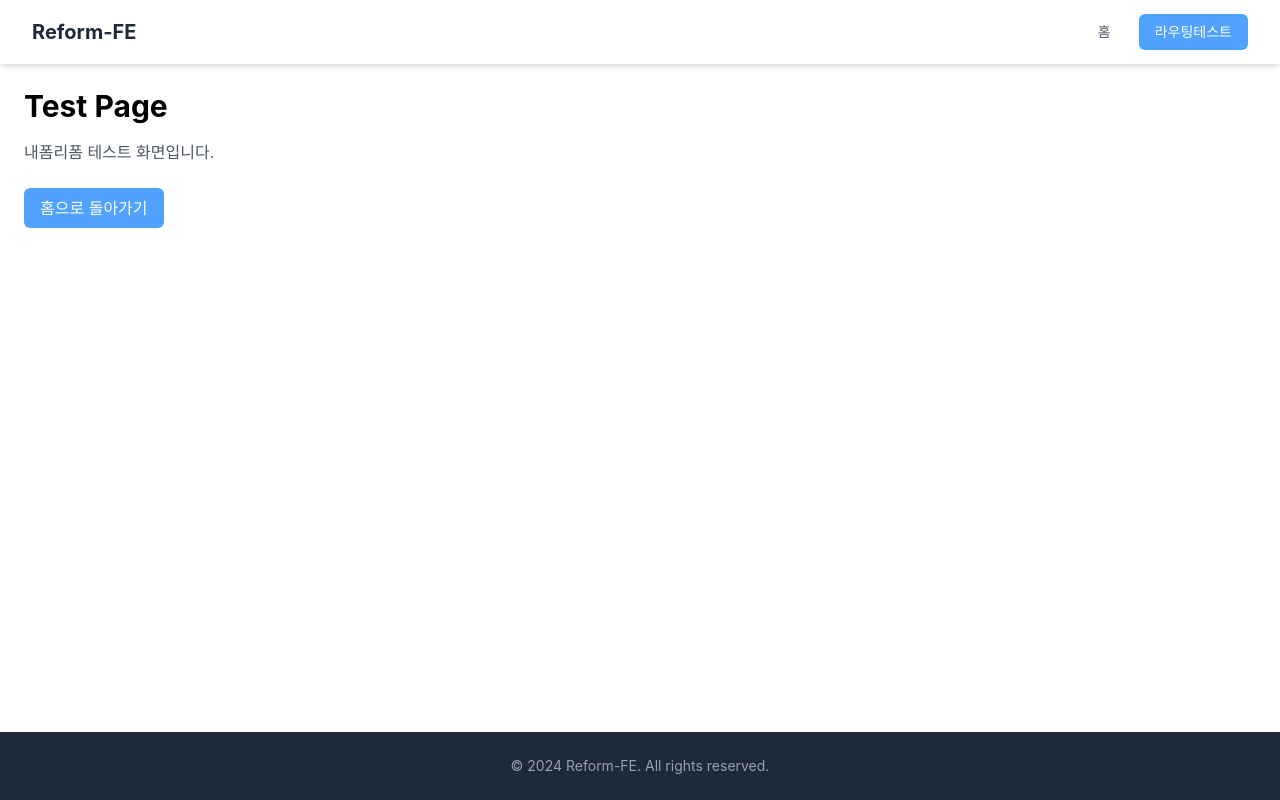
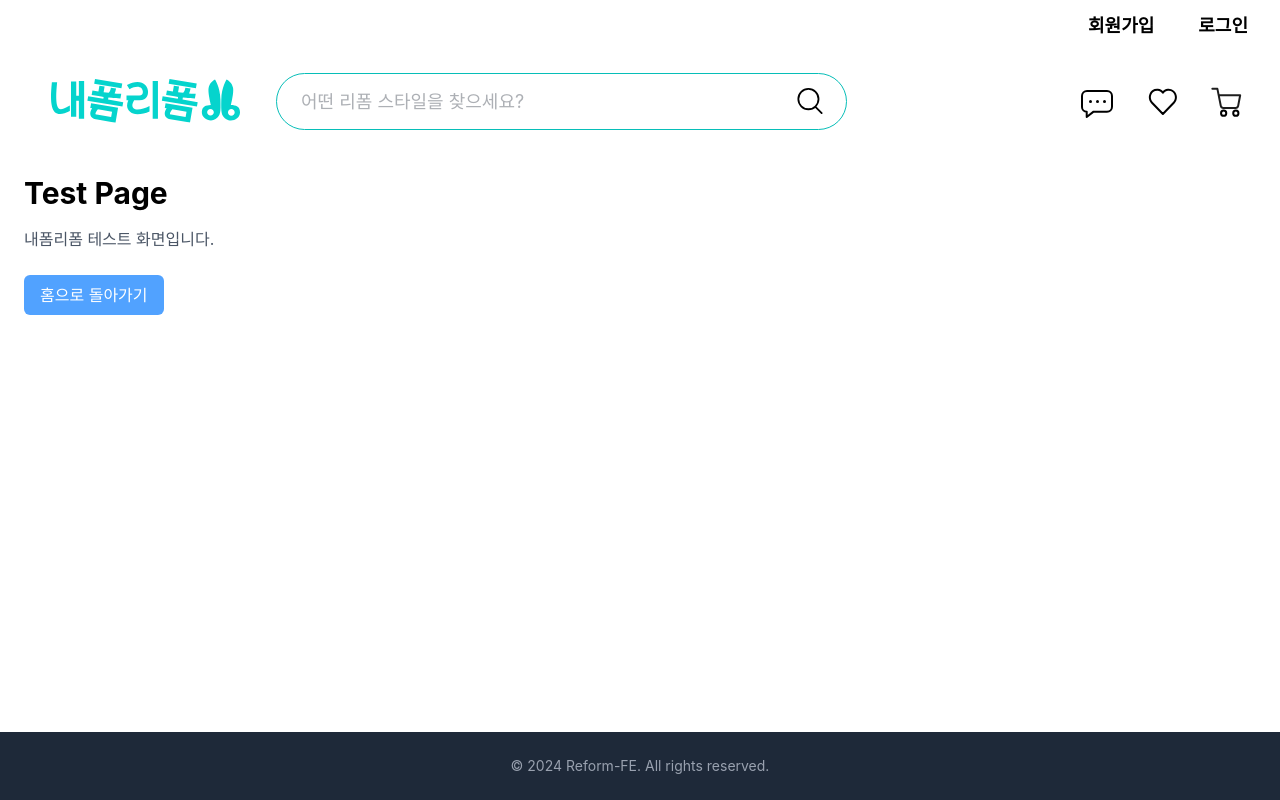
Before and after one commit to UMC-9th-project/myform-reform-FE, a React (Vite) app: page /test in a window 1280 px wide. Built offline with nearby package versions, Linux system fonts and the light colour scheme; a web font is replaced by a local one.

Commit message:
feat : header 레이아웃

```diff
--- a/src/components/layout/Header/Header.tsx
+++ b/src/components/layout/Header/Header.tsx
@@ -0,0 +1,51 @@
+import { useState } from 'react';
+import search from '../Header/icons/search.svg';
+import chat from '../../../assets/icons/chat.svg';
+import heart from '../../../assets/icons/heart.svg';
+import shoppingCart from '../../../assets/icons/shoppingCart.svg';
+import logo from '../../../assets/logos/logo.svg';
+
+export default function Header() {
+  const [searchValue, setSearchValue] = useState('');
+
+  return (
+    <header className="w-full flex flex-col">
+      <div className="body-b1-sb flex justify-end py-[0.75rem] pr-[2rem] gap-[2.75rem]">
+        <div>회원가입</div>
+        <div>로그인</div>
+      </div>
+      <div className="h-25 flex items-center  ml-[3.125rem] mr-[2rem] ">
+        <div className="w-[191px] h-[44.6px] mr-[2.19rem] ">
+          <img
+            src={logo}
+            alt="logo"
+            className="w-full h-full object-contain cursor-pointer"
+          />
+        </div>
+        <div className="relative w-[571px] ">
+          <input
+            type="text"
+            value={searchValue}
+            onChange={(e) => setSearchValue(e.target.value)}
+            placeholder="어떤 리폼 스타일을 찾으세요?"
+            className="body-b1-rg w-full py-[0.875rem] pl-[1.5rem] pr-[3rem] rounded-[6.25rem] border border-[var(--color-mint-1)]   text-[var(--color-black)] placeholder:text-[var(--color-gray-40)] focus:outline-none focus:border-[var(--color-mint-1)] transition-colors"
+          />
+          <div className="absolute right-[1.5rem] top-1/2 -translate-y-1/2 pointer-events-none">
+            <img src={search} alt="search" className="w-6.5 h-6.5" />
+          </div>
+        </div>
+        <div className="flex items-center gap-[1.625rem] ml-auto">
+          <button className="">
+            <img src={chat} alt="chat" />
+          </button>
+          <button className="">
+            <img src={heart} alt="heart" />
+          </button>
+          <button className="">
+            <img src={shoppingCart} alt="shopping cart" />
+          </button>
+        </div>
+      </div>
+    </header>
+  );
+}
--- a/src/components/layout/PageLayout.tsx
+++ b/src/components/layout/PageLayout.tsx
@@ -1,5 +1,6 @@
 import Navbar from './Nav/Navbar';
 import Footer from './Footer/Footer';
+import Header from './Header/Header';
 
 interface LayoutProps {
   children: React.ReactNode;
@@ -8,7 +9,8 @@ interface LayoutProps {
 const PageLayout = ({ children }: LayoutProps) => {
   return (
     <div className="min-h-screen flex flex-col">
-      <Navbar />
+      <Header />
+
       <main className="flex-1">{children}</main>
       <Footer />
     </div>
```
Also changed, not shown: src/components/layout/Header/icons/search.svg (added).
